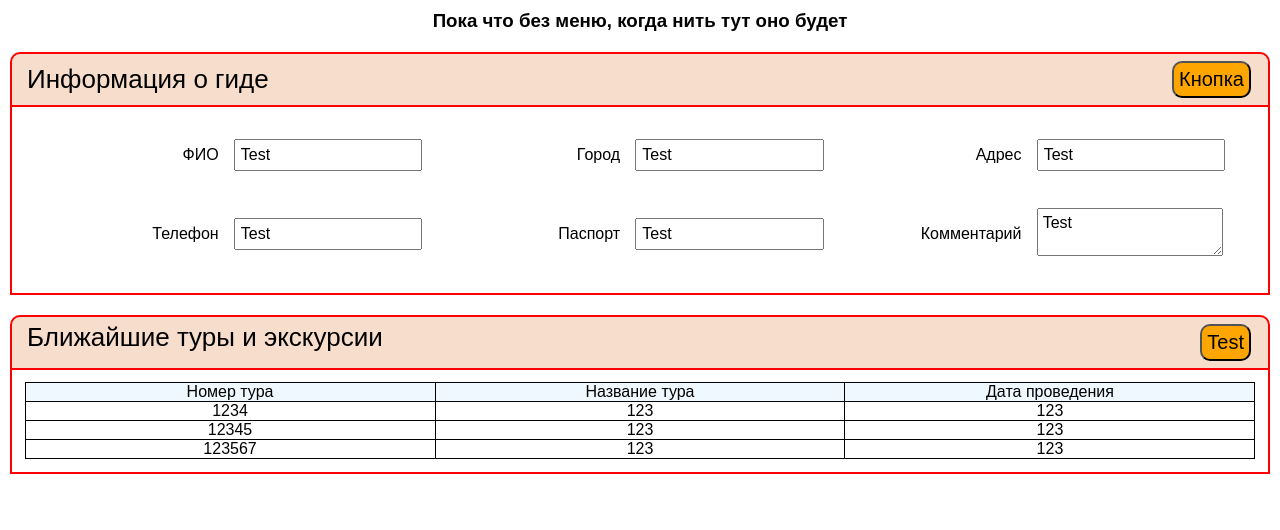
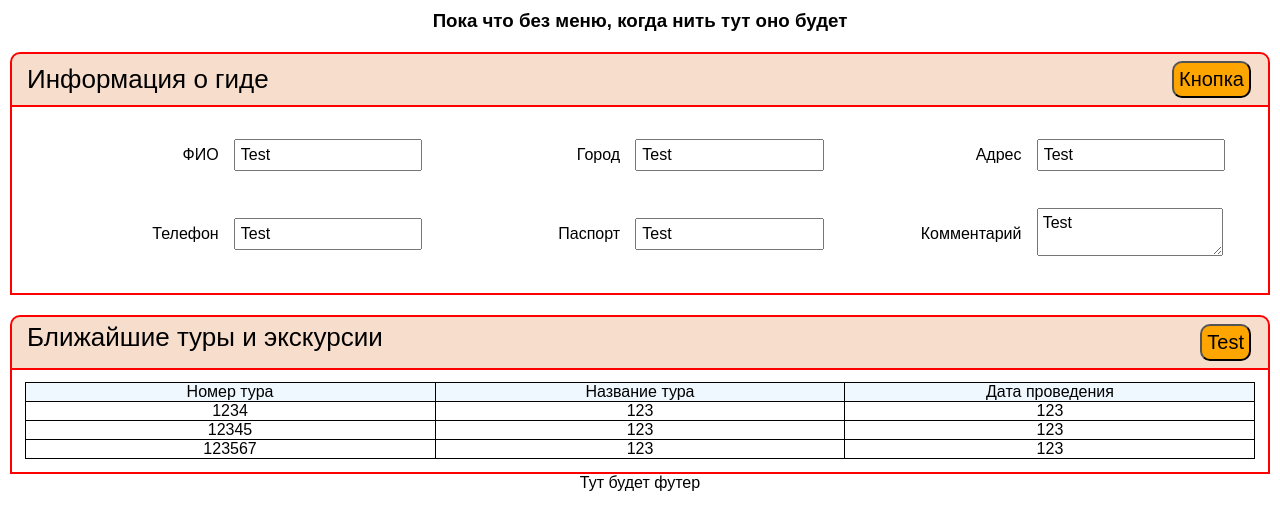
Before and after one commit to Daskendrik/Guided_Tours, a React (Create React App) app in the folder react/tourreact/: page / in a window 1280 px wide. Shown: the top 530 px of the page. Built offline with nearby package versions, Linux system fonts and the light colour scheme; no server answers.

Commit message:
make footer

```diff
--- a/react/tourreact/src/App.css
+++ b/react/tourreact/src/App.css
@@ -4,7 +4,12 @@
   font-family: Arial, Helvetica, sans-serif;
 }
 
+body {
+  height: 100%;
+}
+
 .App {
   text-align: center;
   margin: 10px;
+  height: 100%;
 }
--- a/react/tourreact/src/App.js
+++ b/react/tourreact/src/App.js
@@ -1,11 +1,13 @@
 import './App.css';
 import Guide from './Components/Pages/Views/Guide';
+import Footer from './Components/Additional/Footer';
 
 function App() {
   return (
     <div className="App">
       <h3>Пока что без меню, когда нить тут оно будет</h3>
       <Guide />
+      <Footer />
     </div>
   );
 }
--- a/react/tourreact/src/Components/Additional/Footer.js
+++ b/react/tourreact/src/Components/Additional/Footer.js
@@ -1,7 +1,7 @@
 import React from 'react';
 
 const Footer = () => {
-  return <div>Footer</div>;
+  return <div>Тут будет футер</div>;
 };
 
 export default Footer;
--- a/react/tourreact/src/Components/Additional/Footer.module.css
+++ b/react/tourreact/src/Components/Additional/Footer.module.css
@@ -0,0 +1,5 @@
+.footer {
+  position: static;
+  left: 0;
+  bottom: 0;
+}
```
